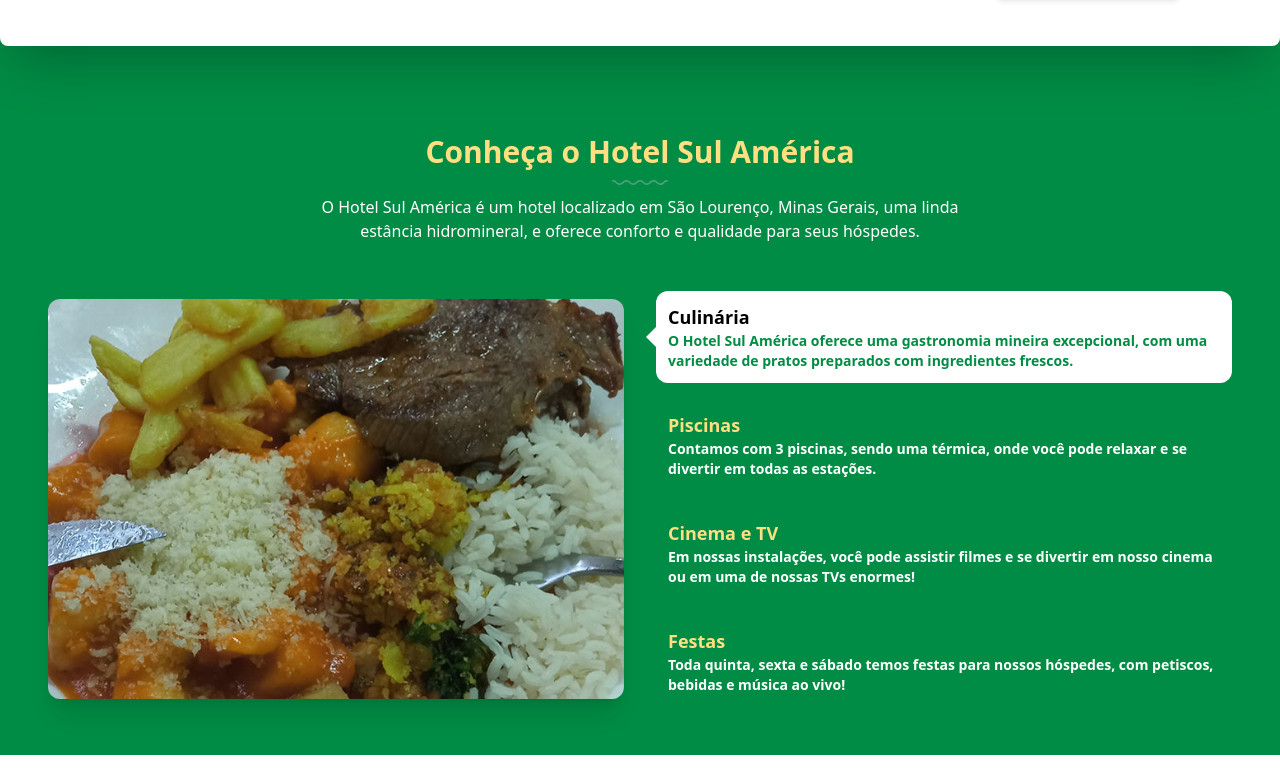
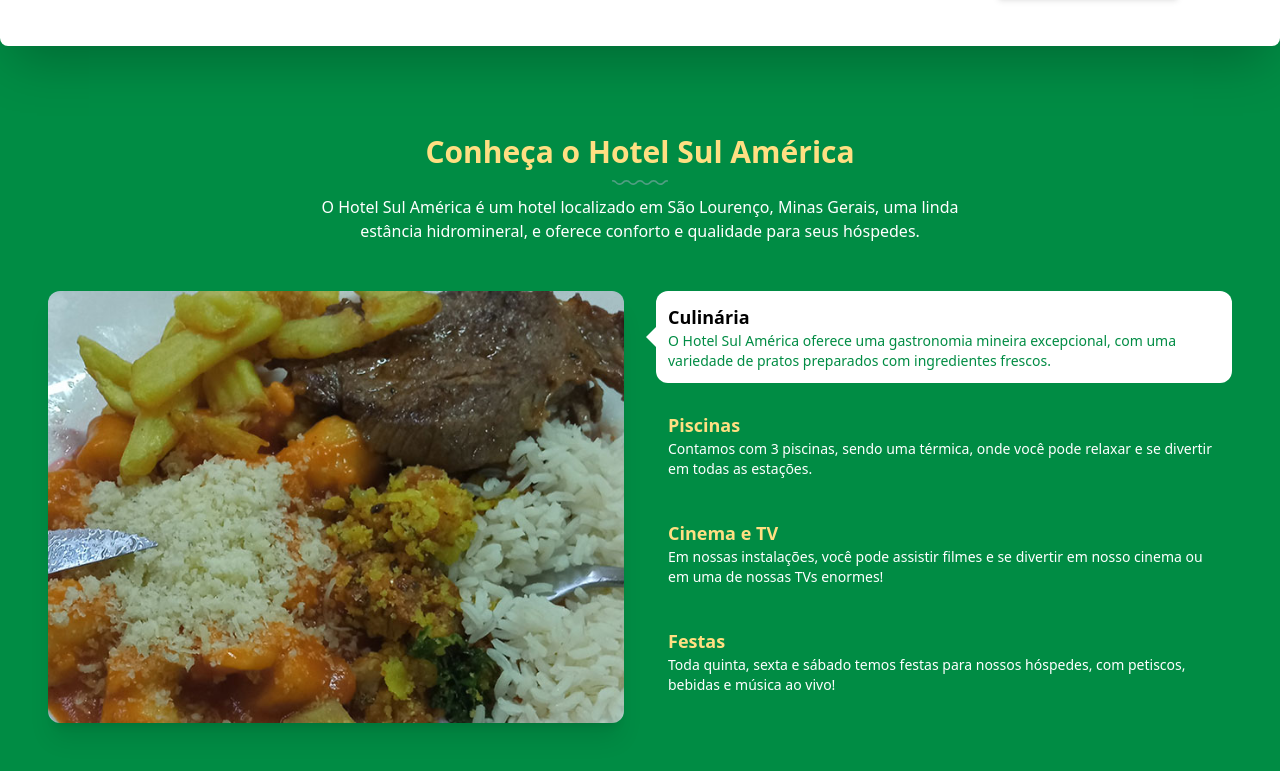
Before and after one commit to hotelsulamerica/site, a Next.js app: page / in a window 1280 px wide. Shown: the part 818-1589 px from the top of the page. Built offline with nearby package versions, Linux system fonts and the light colour scheme.

Commit message:
feat: header section aspect ratio image 4/3

```diff
--- a/app/components/header.jsx
+++ b/app/components/header.jsx
@@ -46,7 +46,7 @@
       <div className="flex flex-col md:flex-row mt-12 gap-8">
         <div className="flex-1 flex items-center justify-center" ref={imageRef}>
           <div
-            className={`relative w-full h-[300px] md:h-[400px] transition-opacity duration-300 ${
+            className={`relative w-full aspect-[4/3] transition-opacity duration-300 ${
               isFading ? "opacity-0" : "opacity-100"
             }`}
           >
@@ -75,7 +75,7 @@
               <p className={`font-bold text-lg ${activeItem === "culinaria" ? "text-black" : "text-[#FFDF82]"}`}>
                 Culinária
               </p>
-              <p className="text-sm font-semibold">
+              <p className="text-sm">
                 O Hotel Sul América oferece uma gastronomia mineira excepcional,
                 com uma variedade de pratos preparados com ingredientes frescos.
               </p>
@@ -95,7 +95,7 @@
               <p className={`font-bold text-lg ${activeItem === "piscina" ? "text-black" : "text-[#FFDF82]"}`}>
                 Piscinas
               </p>
-              <p className="text-sm font-semibold">
+              <p className="text-sm">
                 Contamos com 3 piscinas, sendo uma térmica, onde você pode
                 relaxar e se divertir em todas as estações.
               </p>
@@ -115,7 +115,7 @@
               <p className={`font-bold text-lg ${activeItem === "cinema" ? "text-black" : "text-[#FFDF82]"}`}>
                 Cinema e TV
               </p>
-              <p className="text-sm font-semibold">
+              <p className="text-sm">
                 Em nossas instalações, você pode assistir filmes e se divertir
                 em nosso cinema ou em uma de nossas TVs enormes!
               </p>
@@ -135,7 +135,7 @@
               <p className={`font-bold text-lg ${activeItem === "festas" ? "text-black" : "text-[#FFDF82]"}`}>
                 Festas
               </p>
-              <p className="text-sm font-semibold">
+              <p className="text-sm">
                 Toda quinta, sexta e sábado temos festas para nossos hóspedes,
                 com petiscos, bebidas e música ao vivo!
               </p>
```
